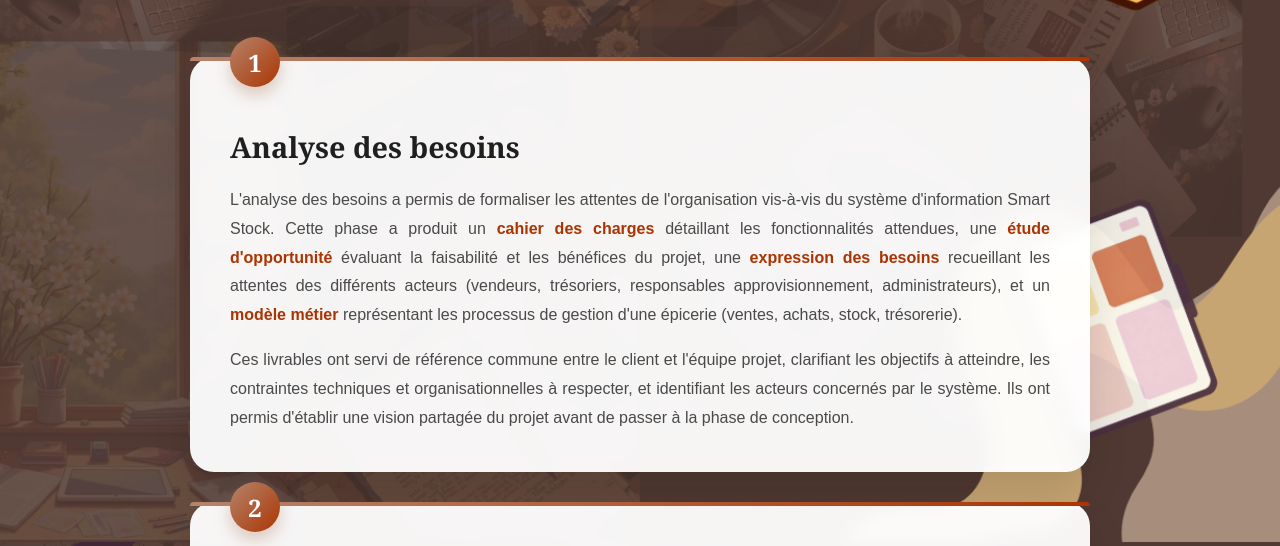
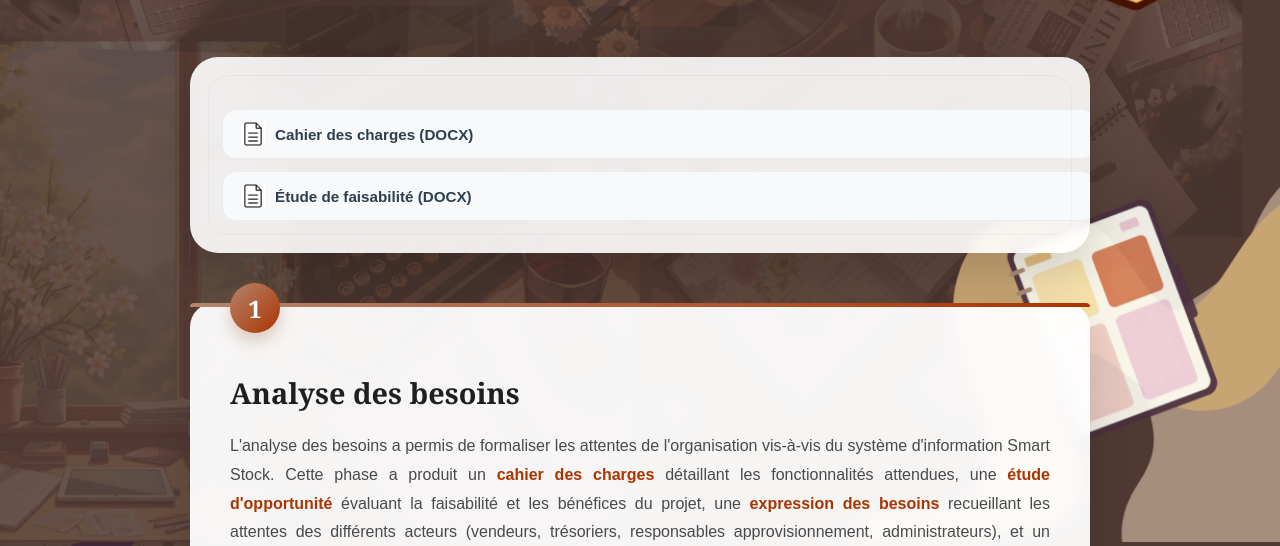
Before and after one commit to salekhaf/Portfolio_SI, a plain HTML site: page projet_final.html in a window 1280 px wide. Shown: the part 258-804 px from the top of the page. Drawn offline with Linux system fonts and the light colour scheme.

Commit message:
ajout des livrables
Added a section for project documents with links to DOCX files.

```diff
--- a/projet_final.html
+++ b/projet_final.html
@@ -25,6 +25,21 @@
             <h1>Projet Final</h1>
             <p>Livrables synthétiques du projet Smart Stock</p>
         </div>
+
+        <section style="max-width: 900px; margin: 0 auto 50px;">
+            <article class="seance-card">
+                <div class="documents-list">
+                    <div class="document">
+                        <img src="img/pdf-icon.png" alt="Document" class="icon">
+                        <a href="documents/CahierDesCharges.docx" target="_blank">Cahier des charges (DOCX)</a>
+                    </div>
+                    <div class="document">
+                        <img src="img/pdf-icon.png" alt="Document" class="icon">
+                        <a href="documents/Etude_de_faisabilite_PGI_Epicerie.docx" target="_blank">Étude de faisabilité (DOCX)</a>
+                    </div>
+                </div>
+            </article>
+        </section>
 
         <section class="livrables-container">
             <article class="livrable-card">
```
